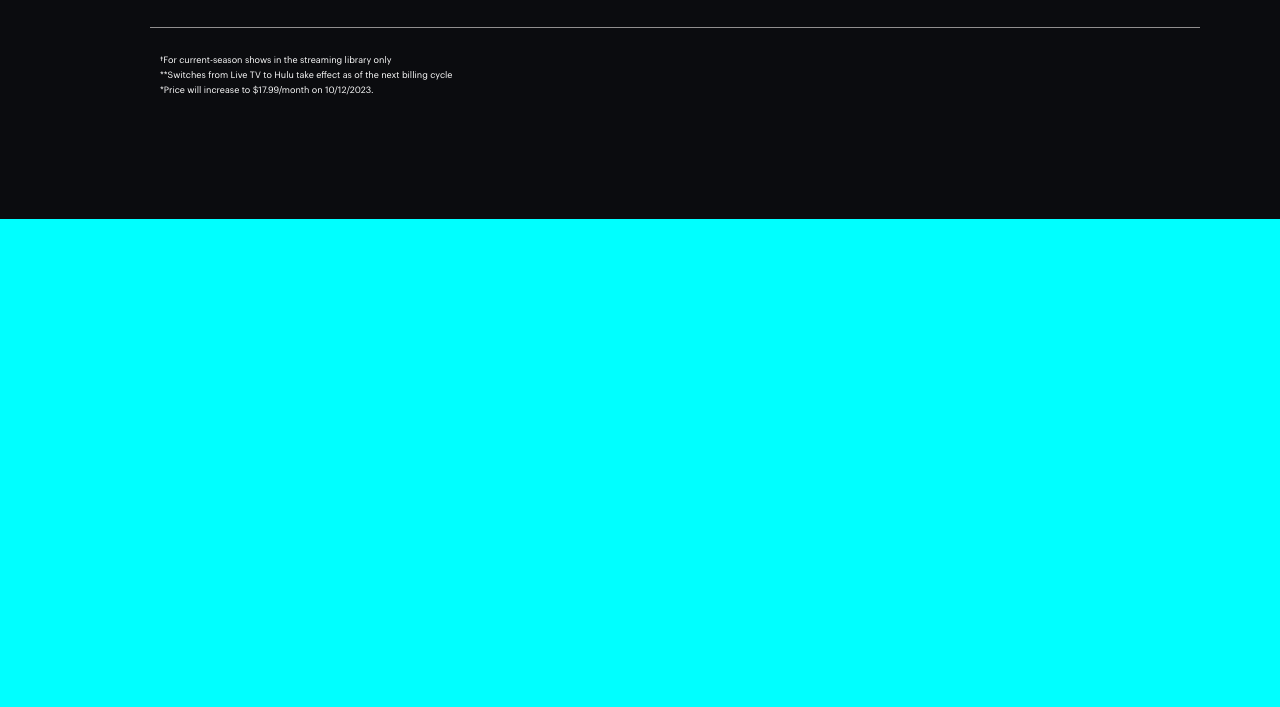
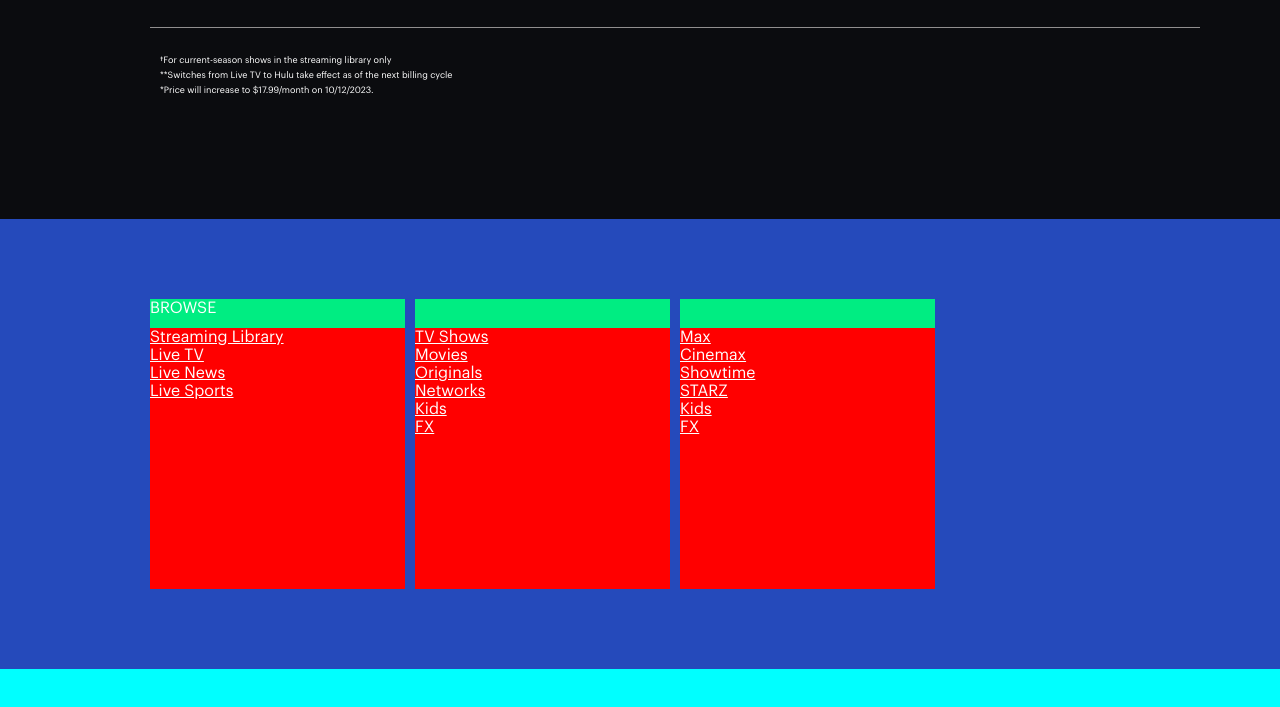
Before and after one commit to Callerstudios/Hulu, a plain HTML site: page index.html in a window 1280 px wide. Shown: the part 4007-4714 px from the top of the page. Drawn offline with Linux system fonts and the light colour scheme.

Commit message:
Debugging commit

```diff
--- a/CSS/main.css
+++ b/CSS/main.css
@@ -299,6 +299,26 @@ input[type="checkbox"]:checked + .real_circle {
   padding-left: 10px;
   font-size: 14px;
 }
+.child:nth-child(8) {
+  /* background-color: #0b0c0f; */
+  background-color: #254abb;
+  padding: 80px 150px;
+  display: grid;
+  grid-template-columns: 1fr 1fr 1fr 1fr;
+  grid-template-rows: 100%;
+  gap: 10px;
+}
+.footer_d{
+  background-color: red;
+  display: grid;
+  grid-template-rows: 1fr 9fr;
+}
+.f_top{
+  background-color: #00ed82;
+}
+.f_bottom a{
+  display: block;
+}
 
 @media screen and (max-width: 1279px) {
   .container_2 {
--- a/index.html
+++ b/index.html
@@ -4,7 +4,7 @@
     <meta charset="UTF-8" />
     <meta name="viewport" content="width=device-width, initial-scale=1.0" />
     <title>Stream TV and Movies Live and Online | Hulu</title>
-    <link rel="stylesheet" href="css/main.css" />
+    <link rel="stylesheet" href="CSS/main.css" />
     <link rel="icon" href="Hulu_Images/hulu_main_icon.jpg" />
   </head>
   <body>
@@ -460,7 +460,41 @@
           </div>
         </div>
       </div>
-      <div class="child"></div>
+      <div class="child">
+        <div class="footer_d">
+          <div class="f_top">
+            <p>BROWSE</p>
+          </div>
+          <div class="f_bottom">
+            <a href="">Streaming Library</a>
+            <a href="">Live TV</a>
+            <a href="">Live News</a>
+            <a href="">Live Sports</a>
+          </div>
+        </div>
+        <div class="footer_d">
+          <div class="f_top"></div>
+          <div class="f_bottom">
+            <a href="">TV Shows</a>
+            <a href="">Movies</a>
+            <a href="">Originals</a>
+            <a href="">Networks</a>
+            <a href="">Kids</a>
+            <a href="">FX</a>
+          </div>
+        </div>
+        <div class="footer_d">
+          <div class="f_top"></div>
+          <div class="f_bottom">
+            <a href="">Max</a>
+            <a href="">Cinemax</a>
+            <a href="">Showtime</a>
+            <a href="">STARZ</a>
+            <a href="">Kids</a>
+            <a href="">FX</a>
+          </div>
+        </div>
+      </div>
       <div class="child"></div>
     </div>
   </body>
```
